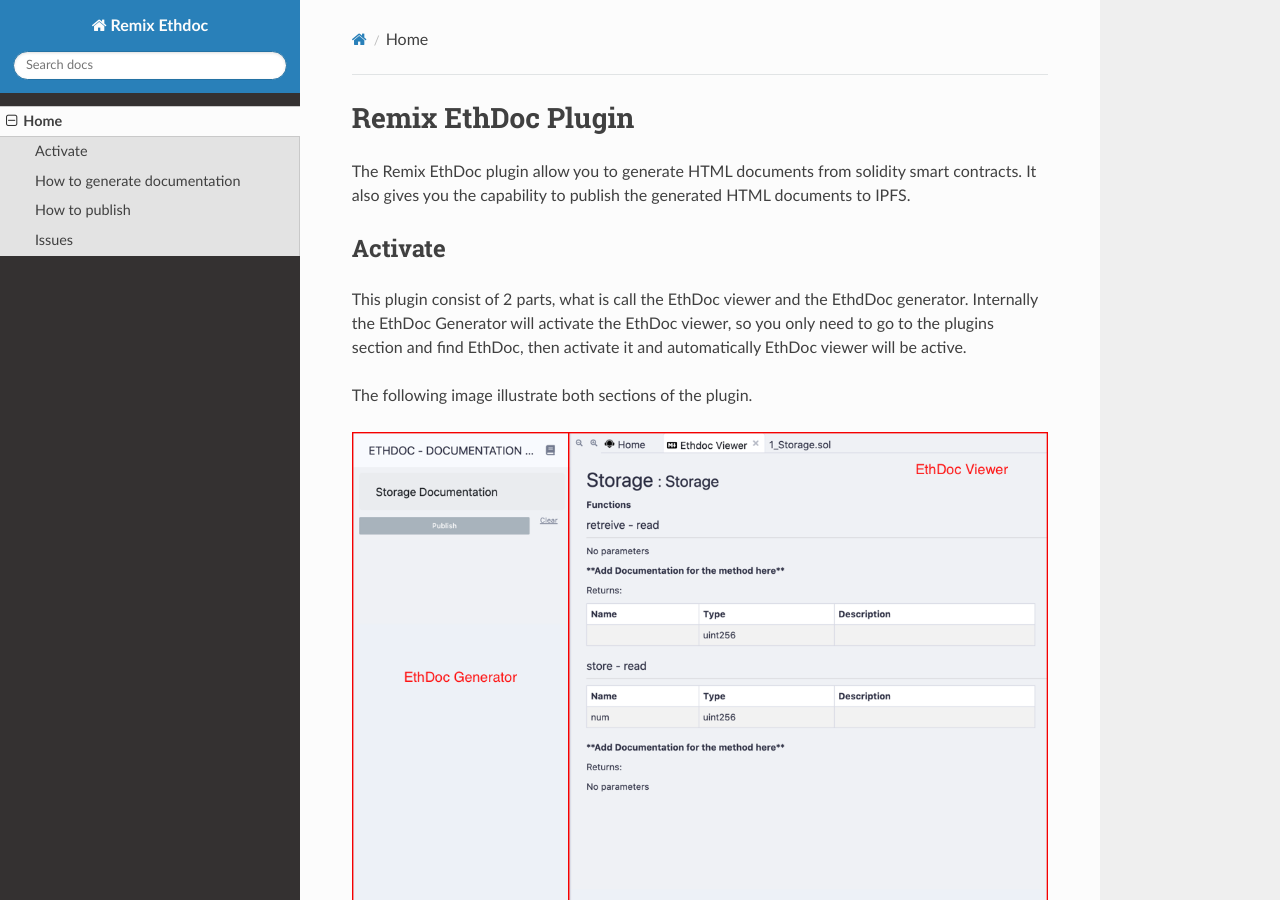
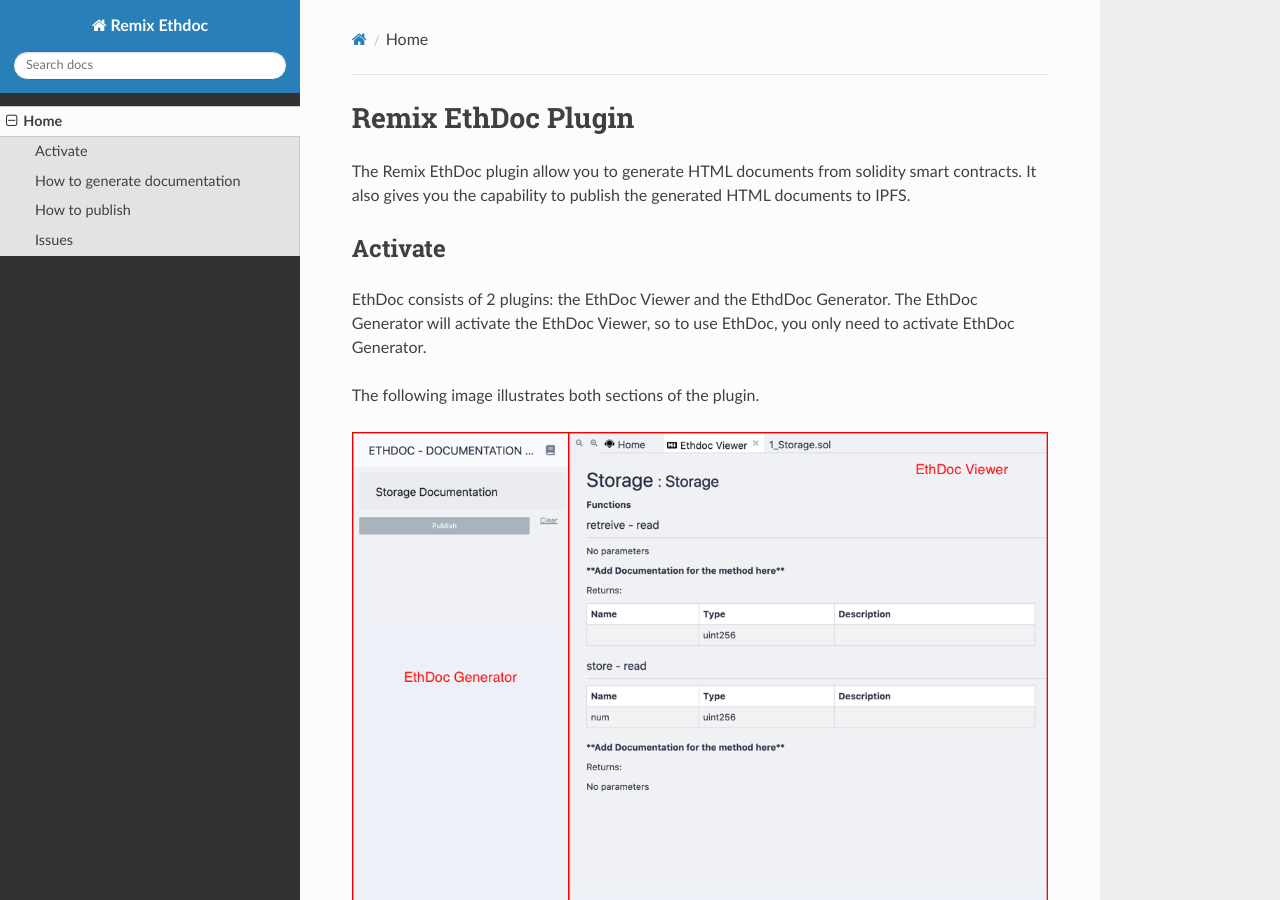
Before and after one commit to Machinalabs/remix-ethdoc-plugin, an MkDocs documentation site: the page built from docs/index.md, in a window 1280 px wide and 900 px high. Built offline with MkDocs 1.6.1, drawn with Linux system fonts in a browser that asks for light colours; nearby versions of some CDN libraries.

Commit message:
updated docs

```diff
--- a/docs/index.md
+++ b/docs/index.md
@@ -4,9 +4,9 @@
 
 ## Activate
 
-This plugin consist of 2 parts, what is call the EthDoc viewer and the EthdDoc generator. Internally the EthDoc Generator will activate the EthDoc viewer, so you only need to go to the plugins section and find EthDoc, then activate it and automatically EthDoc viewer will be active.
+EthDoc consists of 2 plugins: the EthDoc Viewer and the EthdDoc Generator. The EthDoc Generator will activate the EthDoc Viewer, so to use EthDoc, you only need to activate EthDoc Generator.
 
-The following image illustrate both sections of the plugin.
+The following image illustrates both sections of the plugin.
 
 ![Screenshot](img/ethdoc.png)
 
```
